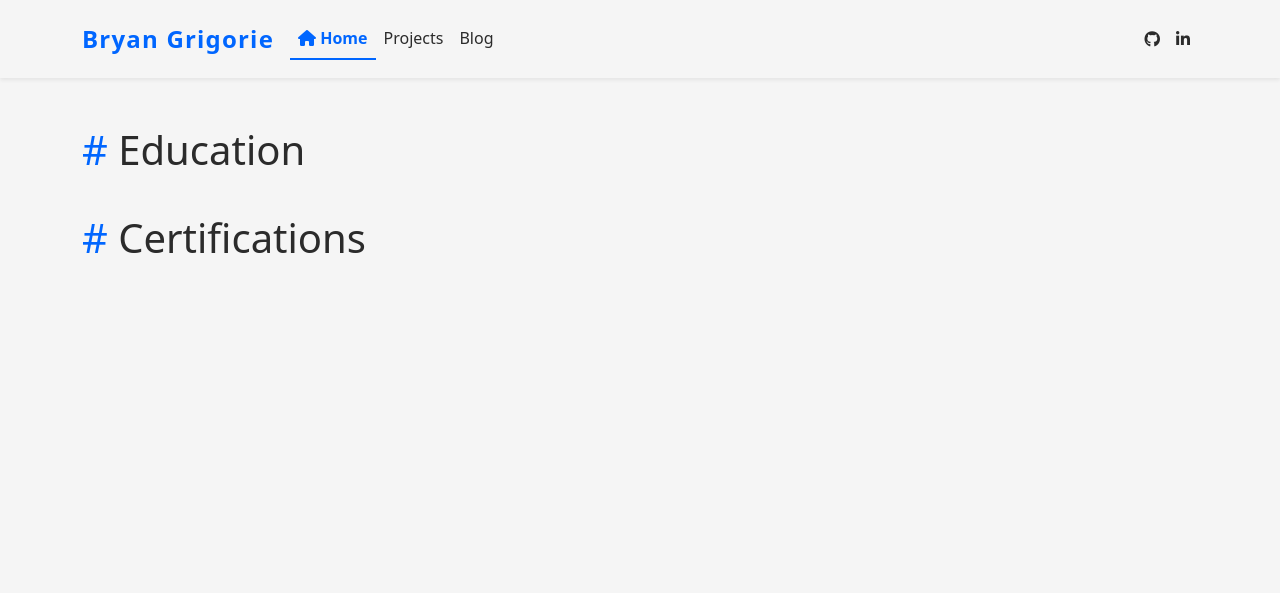
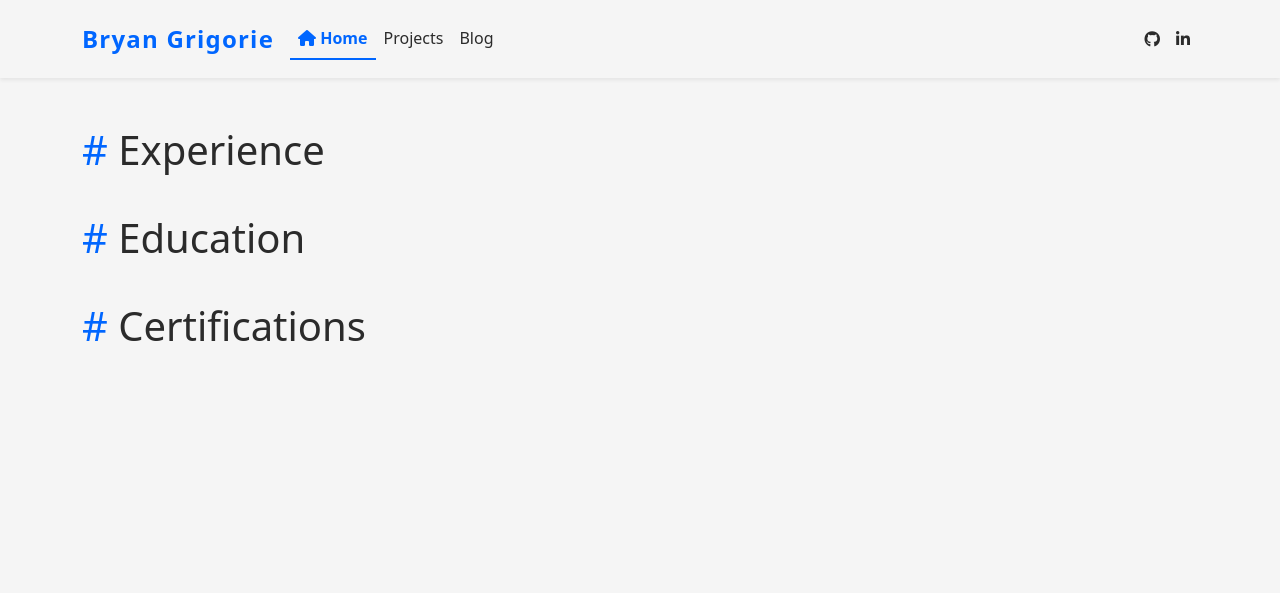
Before and after one commit to imbryan/portfolio, a Django app: page / in a window 1280 px wide. Shown: the top 593 px of the page. Run offline with Django 3.2, Linux system fonts and the light colour scheme; data that the repository does not hold is empty; style sheets or scripts are compiled from the project's sources; some libraries are stand-ins or nearby versions.

Commit message:
Experience

```diff
--- a/home/templates/home/index.html
+++ b/home/templates/home/index.html
@@ -8,7 +8,28 @@
 {% block content %}
     <div class="container">
         <div class="row">
-            <div class="col-12" id="education">
+            <div class="col-12" id="experience">
+                <h1 class="mb-3">
+                    <a class="heading-anchor" href="#experience">#</a>
+                    <span>Experience</span>
+                </h1>
+            </div>
+            {% for experience in experiences %}
+            <div class="col-12 col-md-6 col-lg-4 d-flex">
+                <div class="card credential-card mb-4 flex-fill">
+                    <div class="card-body">
+                        <h5 class="card-title">{{experience.employer}}</h5>
+                        <h6 class="card-subtitle">{{experience.position}}</h6>
+                    </div>
+                    {% if experience.start_date %}
+                    <div class="card-footer">
+                        <small>{{experience.start_date|date:"F Y"}}{% if experience.end_date %} &ndash; {{experience.end_date|date:"F Y"}}{% endif %}</small>
+                    </div>
+                    {% endif %}
+                </div>
+            </div>
+            {% endfor %}
+            <div class="col-12 mt-4" id="education">
                 <h1 class="mb-3">
                     <a class="heading-anchor" href="#education">#</a>
                     <span>Education</span>
--- a/home/templates/home/snippets/credential_card.html
+++ b/home/templates/home/snippets/credential_card.html
@@ -1,7 +1,7 @@
 <div class="card credential-card mb-4 flex-fill">
     <div class="card-body">
-        <h5 class="card-title">{{credential.name}}</h5>
-        <h6 class="card-subtitle">{{credential.issuer}}</h6>
+        <h5 class="card-title">{{credential.issuer}}</h5>
+        <h6 class="card-subtitle">{{credential.name}}</h6>
         {% if credential.description %}
         <p class="card-text {% if credential.credential_id or credential.url %}mb-2{% endif %}">
             {{credential.description}}
--- a/home/views.py
+++ b/home/views.py
@@ -1,6 +1,6 @@
 from django.core.paginator import Paginator, EmptyPage, PageNotAnInteger
 from django.shortcuts import render, get_object_or_404
-from .models import BlogPost, Skill, Project, Education, Certification, Initiative
+from .models import BlogPost, Skill, Project, Education, Certification, Initiative, Experience
 
 
 def index(request):
@@ -21,10 +21,12 @@ def index(request):
 
     educations = Education.objects.filter(hidden=False).order_by('-date_issued')
     certs = Certification.objects.filter(hidden=False).order_by('-date_issued')
+    experiences = Experience.objects.filter(hidden=False).order_by('-start_date')
 
     context = {
         'educations': educations,
         'certs': certs,
+        'experiences': experiences,
     }
 
     return render(request, 'home/index.html', context=context)
```
Also changed, not shown: home/admin.py (+9 -1 lines), home/models.py (+12 -0 lines), home/migrations/0017_experience.py (added).
